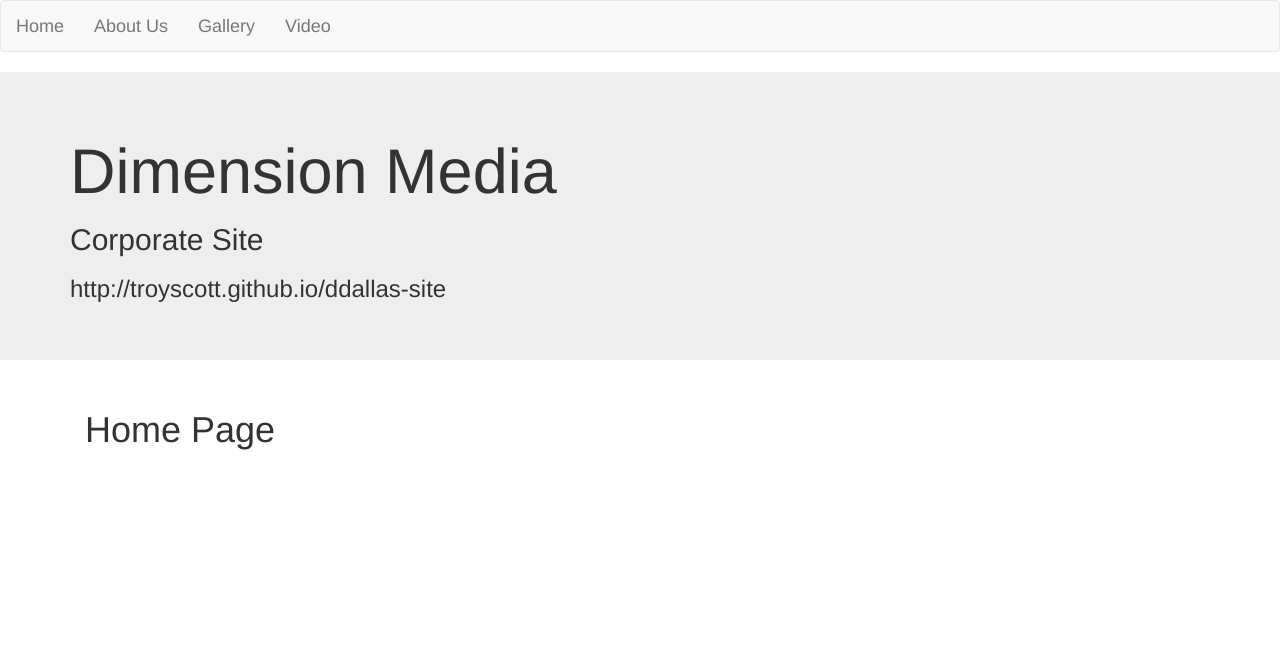
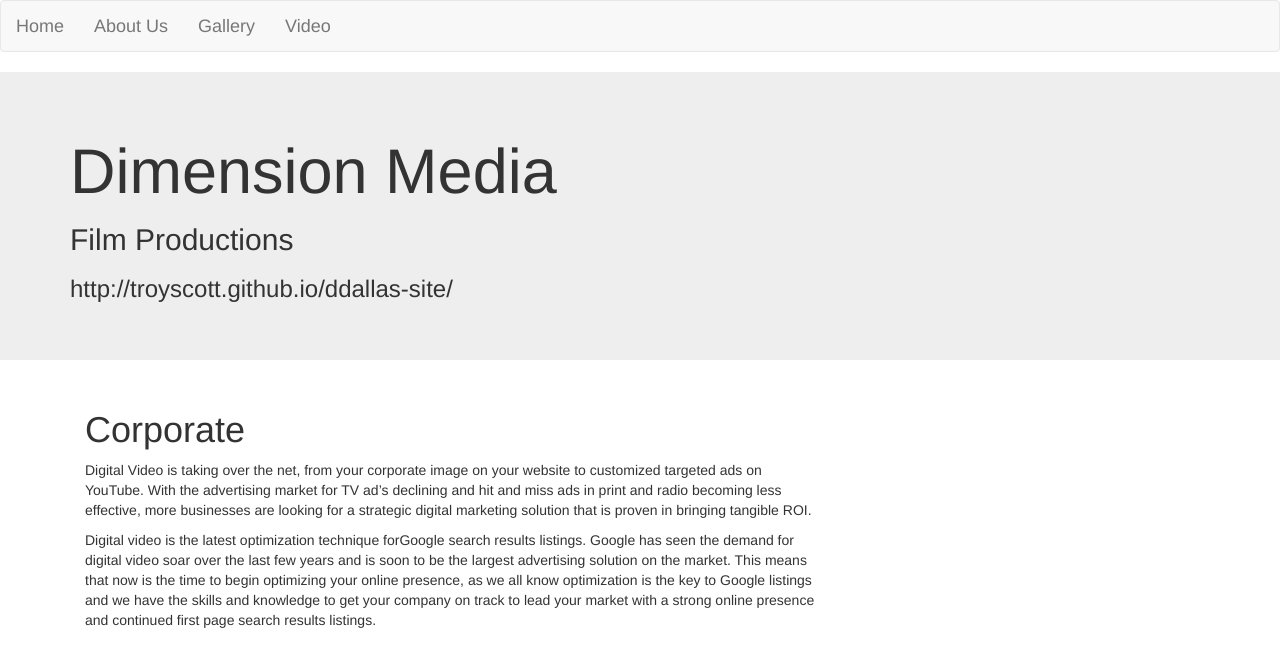
Before and after one commit to troyscott/ddallas-site, a Jekyll site: the page built from index.md, in a window 1280 px wide. Shown: the top 667 px of the page. Built offline with Jekyll 4.4.1, drawn with Linux system fonts in a browser that asks for light colours; Markdown is read by kramdown in place of the engine named in the settings.

Commit message:
added content

```diff
--- a/_config.yml
+++ b/_config.yml
@@ -1,12 +1,10 @@
 name: "Dimension Media"
-description: "Corporate Site"
+description: "Film Productions"
 
-url: "http://troyscott.github.io/ddallas-site"
+url: "http://troyscott.github.io/ddallas-site/"
 
 paginate: 10
 
 markdown: redcarpet
 permalink: /:year/:month/:day/:title
 pygments: true
-
-repo: "https://github.com/troyscott"
--- a/index.md
+++ b/index.md
@@ -3,4 +3,8 @@ layout: default
 
 ---
 
-# Home Page
+#Corporate
+
+Digital Video is taking over the net, from your corporate image on your website to customized targeted ads on YouTube. With the advertising market for TV ad’s declining and hit and miss ads in print and radio becoming less effective, more businesses are looking for a strategic digital marketing solution that is proven in bringing tangible ROI.
+
+Digital video is the latest optimization technique forGoogle search results listings. Google has seen the demand for digital video soar over the last few years and is soon to be the largest advertising solution on the market. This means that now is the time to begin optimizing your online presence, as we all know optimization is the key to Google listings and we have the skills and knowledge to get your company on track to lead your market with a strong online presence and continued first page search results listings.
```
Also changed, not shown: about/index.md (+7 -1 lines).
